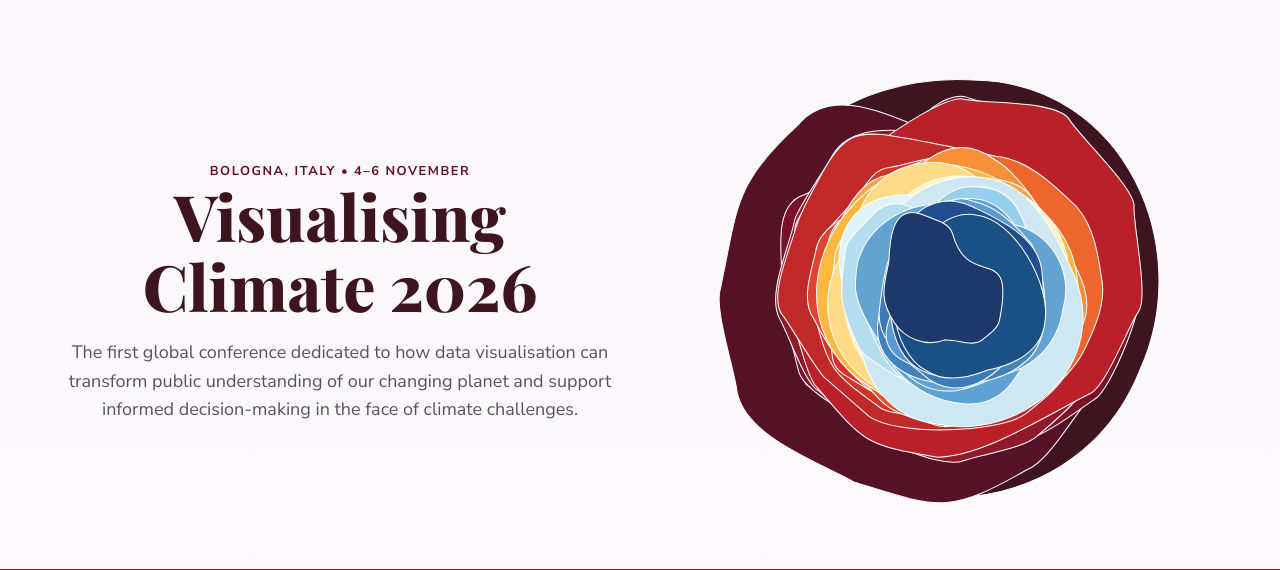
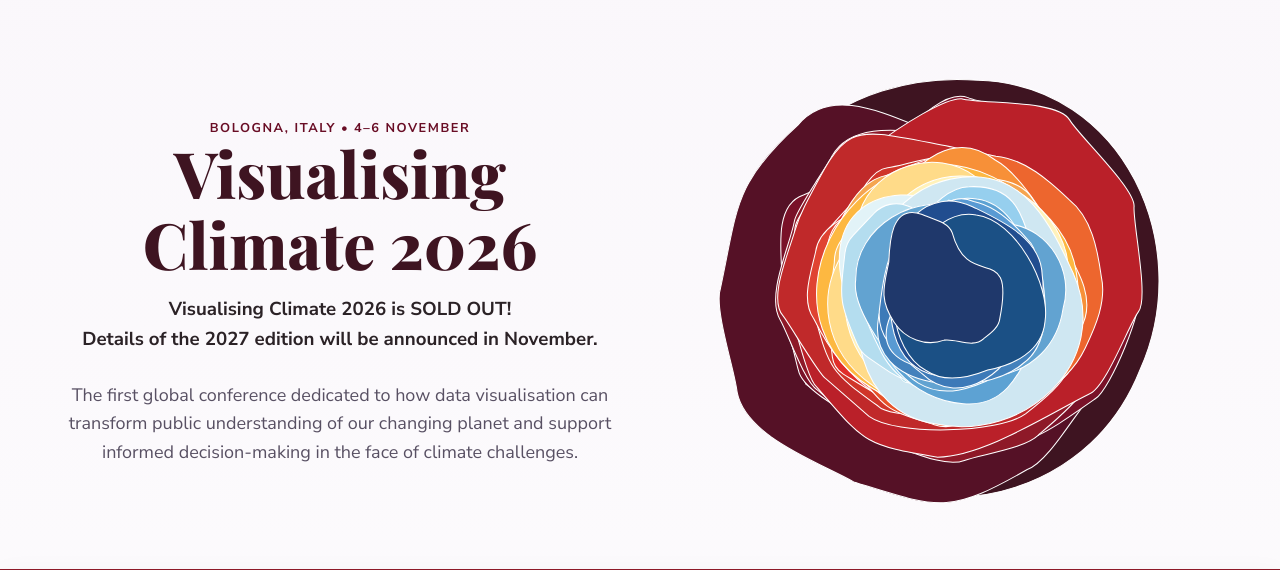
Before and after one commit to mastrong/climateconf, a Django app: page / in a window 1280 px wide. Shown: the part 73-643 px from the top of the page. Run offline with Django 5.2, Linux system fonts and the light colour scheme.

Commit message:
add sold out message

```diff
--- a/templates/index.html
+++ b/templates/index.html
@@ -7,6 +7,10 @@
     <div>
       <div class="eyebrow">Bologna, Italy • 4–6 November</div>
       <h1>Visualising Climate 2026</h1>
+      <h3>
+        Visualising Climate 2026 is SOLD OUT! <br> Details of the 2027 edition will be announced in November.
+      </h3>
+      <br>
       <p class="lede">
         The first global conference dedicated to how data visualisation can transform public understanding of our
         changing planet and support informed decision-making in the face of climate challenges.
```
